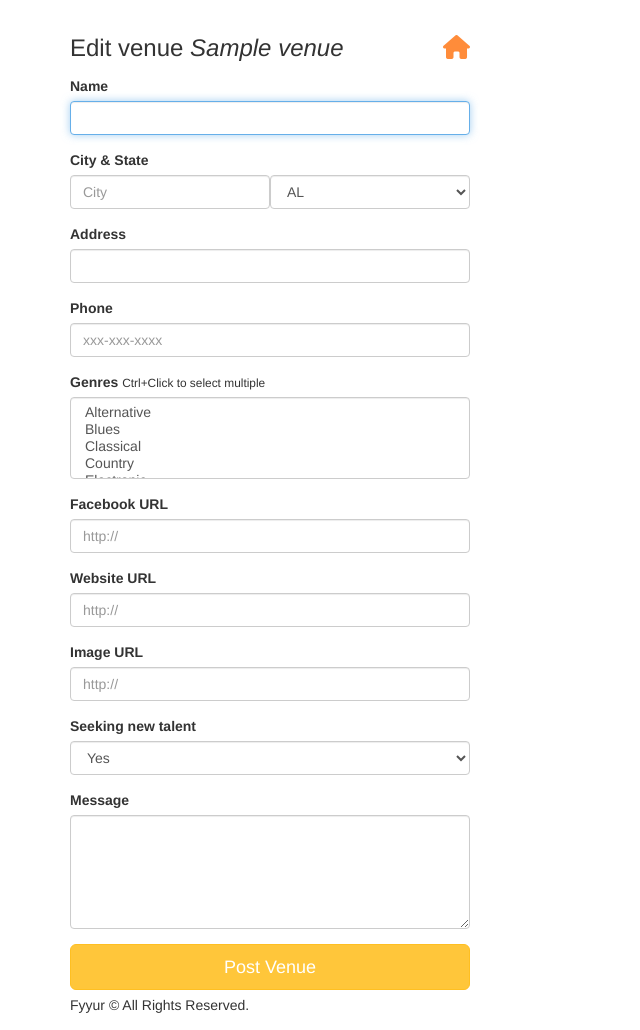
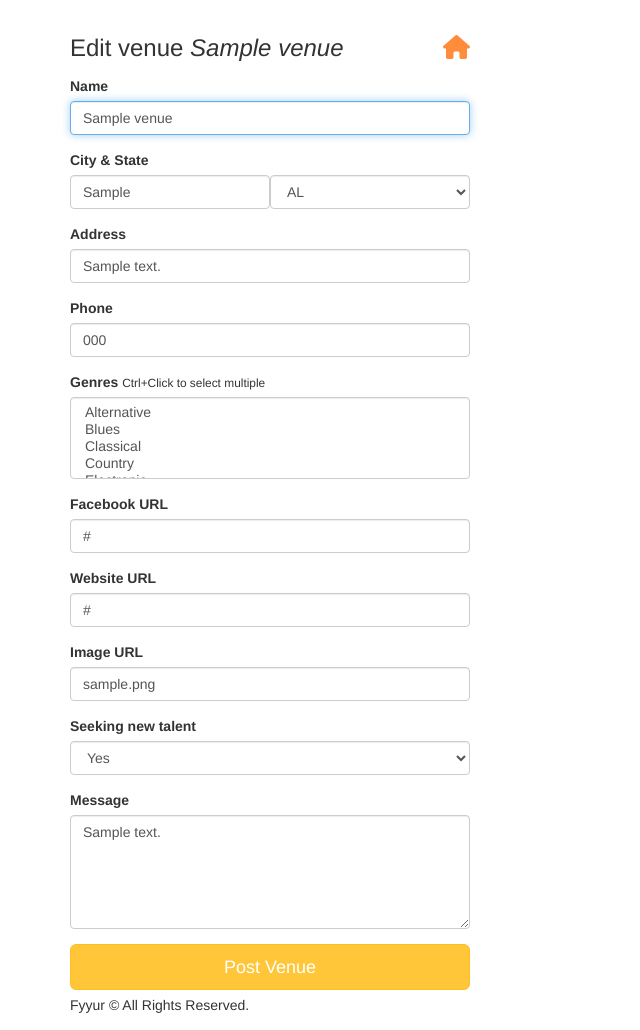
Before and after one commit to leticialourenco/fyyur_postgreSQL_models, a Flask app: page /venues/1/edit in a window 1280 px wide. Shown: the part 60-1090 px from the top of the page, without its empty margins (0-640 px from the left). Run offline with Flask 2, Linux system fonts and the light colour scheme; tables that the repository leaves empty hold one stand-in row (values such as "Sample post"); some libraries are stand-ins or nearby versions.

Commit message:
Populate edit forms with existing data

```diff
--- a/app.py
+++ b/app.py
@@ -351,16 +351,16 @@ def edit_artist(artist_id):
     "city": data.city,
     "state": data.state,
     "phone": data.phone,
-    "website": data.website_link,
+    "website_link": data.website_link,
     "facebook_link": data.facebook_link,
-    "seeking_venue": data.seeking,
-    "seeking_description": data.seeking_message,
     "image_link": data.image_link,
+    "seeking": data.seeking,
+    "seeking_message": data.seeking_message,
   }
 
   form.state.process_data(artist['state'])
-  form.genres.process_data(artist['genres'])
-  form.seeking.process_data(artist['seeking_venue'])
+  form.seeking.process_data('Yes' if artist['seeking'] else 'No')
+  form.seeking_message.process_data(artist['seeking_message'])
 
   return render_template('forms/edit_artist.html', form=form, artist=artist)
 
@@ -404,16 +404,16 @@ def edit_venue(venue_id):
     "state": data.state,
     "address": data.address,
     "phone": data.phone,
-    "website": data.website_link,
+    "website_link": data.website_link,
     "facebook_link": data.facebook_link,
-    "seeking_talent": data.seeking,
-    "seeking_description": data.seeking_message,
     "image_link": data.image_link,
+    "seeking": data.seeking,
+    "seeking_message": data.seeking_message,
   }
 
   form.state.process_data(venue['state'])
-  form.genres.process_data(venue['genres'])
-  form.seeking.process_data(venue['seeking_talent'])
+  form.seeking.process_data('Yes' if venue['seeking'] else 'No')
+  form.seeking_message.process_data(venue['seeking_message'])
 
   return render_template('forms/edit_venue.html', form=form, venue=venue)
 
--- a/templates/forms/edit_venue.html
+++ b/templates/forms/edit_venue.html
@@ -6,43 +6,43 @@
       <h3 class="form-heading">Edit venue <em>{{ venue.name }}</em> <a href="{{ url_for('index') }}" title="Back to homepage"><i class="fa fa-home pull-right"></i></a></h3>
       <div class="form-group">
         <label for="name">Name</label>
-        {{ form.name(class_ = 'form-control', autofocus = true) }}
+        {{ form.name(class_ = 'form-control', autofocus = true, value = venue.name) }}
       </div>
       <div class="form-group">
           <label>City & State</label>
           <div class="form-inline">
             <div class="form-group">
-              {{ form.city(class_ = 'form-control', placeholder='City', autofocus = true) }}
+              {{ form.city(class_ = 'form-control', autofocus = true, value = venue.city) }}
             </div>
             <div class="form-group">
-              {{ form.state(class_ = 'form-control', placeholder='State', autofocus = true) }}
+              {{ form.state(class_ = 'form-control', autofocus = true) }}
             </div>
           </div>
       </div>
       <div class="form-group">
         <label for="address">Address</label>
-        {{ form.address(class_ = 'form-control', autofocus = true) }}
+        {{ form.address(class_ = 'form-control', autofocus = true, value = venue.address) }}
       </div>
       <div class="form-group">
           <label for="phone">Phone</label>
-          {{ form.phone(class_ = 'form-control', placeholder='xxx-xxx-xxxx', autofocus = true) }}
+          {{ form.phone(class_ = 'form-control', autofocus = true, value = venue.phone) }}
         </div>
       <div class="form-group">
         <label for="genres">Genres</label>
         <small>Ctrl+Click to select multiple</small>
-        {{ form.genres(class_ = 'form-control', placeholder='Genres, separated by commas', autofocus = true) }}
+        {{ form.genres(class_ = 'form-control', autofocus = true) }}
       </div>
       <div class="form-group">
           <label for="facebook">Facebook URL</label>
-          {{ form.facebook_link(class_ = 'form-control', placeholder='http://', autofocus = true) }}
+          {{ form.facebook_link(class_ = 'form-control', autofocus = true, value = venue.facebook_link) }}
       </div>
       <div class="form-group">
           <label for="website">Website URL</label>
-          {{ form.website_link(class_ = 'form-control', placeholder='http://', autofocus = true) }}
+          {{ form.website_link(class_ = 'form-control', autofocus = true, value = venue.website_link) }}
       </div>
       <div class="form-group">
           <label for="image">Image URL</label>
-          {{ form.image_link(class_ = 'form-control', placeholder='http://', autofocus = true) }}
+          {{ form.image_link(class_ = 'form-control', autofocus = true, value = venue.image_link) }}
       </div>
       <div class="form-group">
           <label for="seeking">Seeking new talent</label>
```
Also changed, not shown: templates/forms/edit_artist.html (+8 -8 lines).
